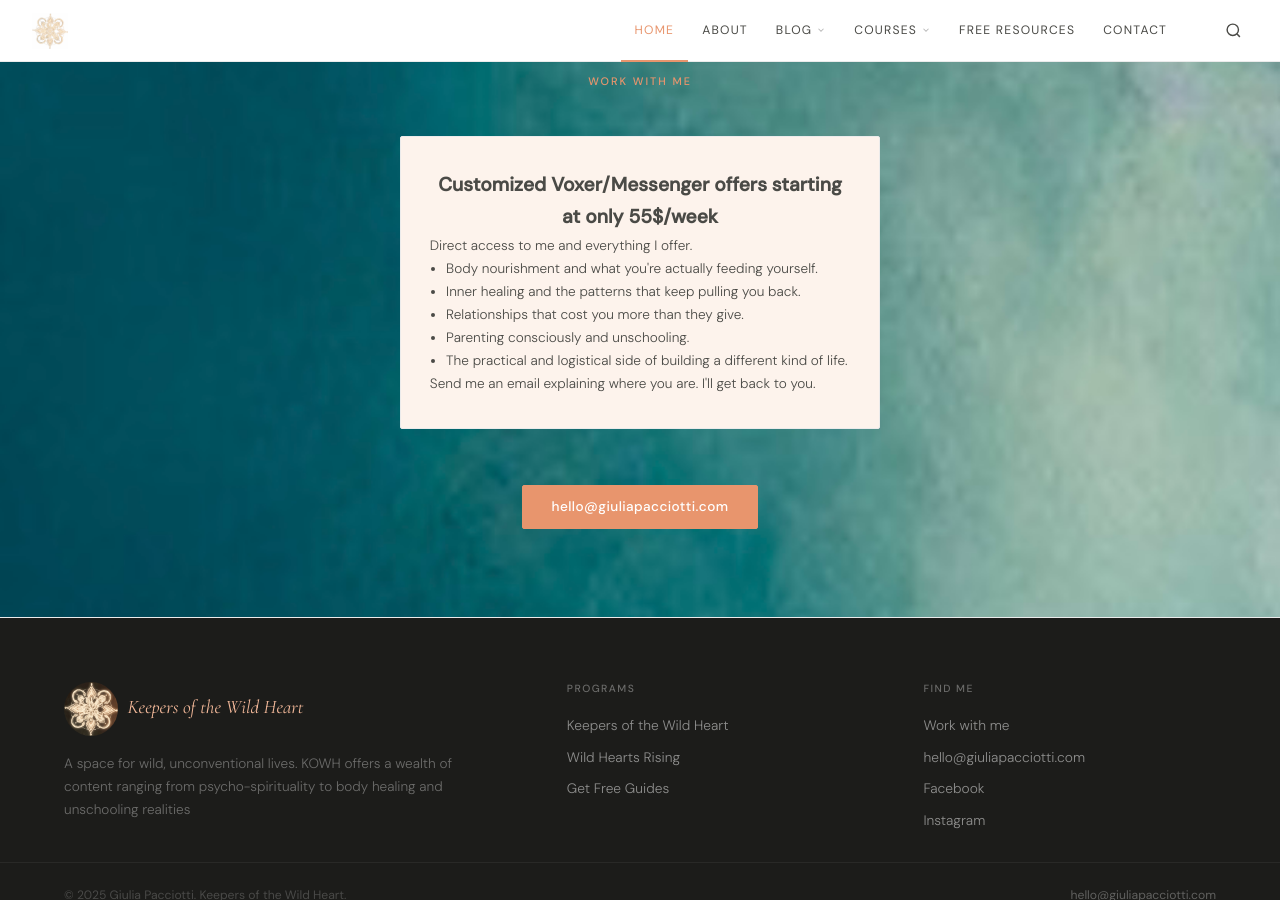
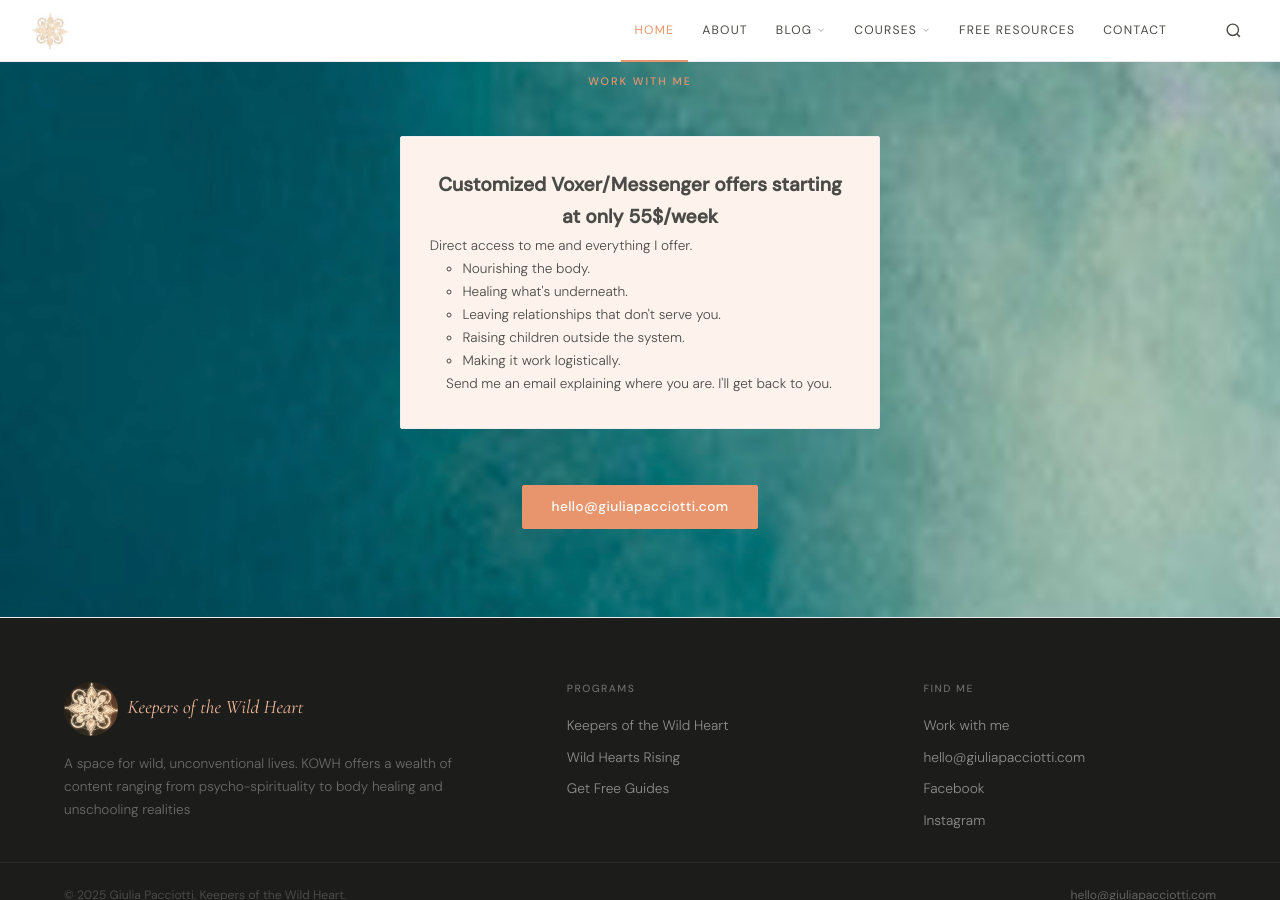
Before and after one commit to Blubell26/giuliapacciotti.com, a Jekyll site: the page built from index.html, in a window 1280 px wide and 900 px high, scrolled down 2889 px. Built offline with Jekyll 4.4.1, drawn with Linux system fonts in a browser that asks for light colours.

Commit message:
Update index.html

```diff
--- a/index.html
+++ b/index.html
@@ -337,11 +337,12 @@ footer { background:var(--dark); color:white; padding:4rem 4rem 2rem; display:gr
       <p class="work-desc" style="text-align:center; font-weight:bold; font-size:1.2em;">Customized Voxer/Messenger offers starting at only 55$/week</p>
       <p class="work-desc">Direct access to me and everything I offer.</p>
       <ul class="work-desc" style="padding-left:1.2em;">
-  <li>Body nourishment and what you're actually feeding yourself.</li>
-  <li>Inner healing and the patterns that keep pulling you back.</li>
-  <li>Relationships that cost you more than they give.</li>
-  <li>Parenting consciously and unschooling.</li>
-  <li>The practical and logistical side of building a different kind of life.</li>
+<ul class="work-desc" style="padding-left:1.2em;">
+  <li>Nourishing the body.</li>
+  <li>Healing what's underneath.</li>
+  <li>Leaving relationships that don't serve you.</li>
+  <li>Raising children outside the system.</li>
+  <li>Making it work logistically.</li>
 </ul>
       <p class="work-desc">Send me an email explaining where you are. I'll get back to you.</p>
     </div>
```
